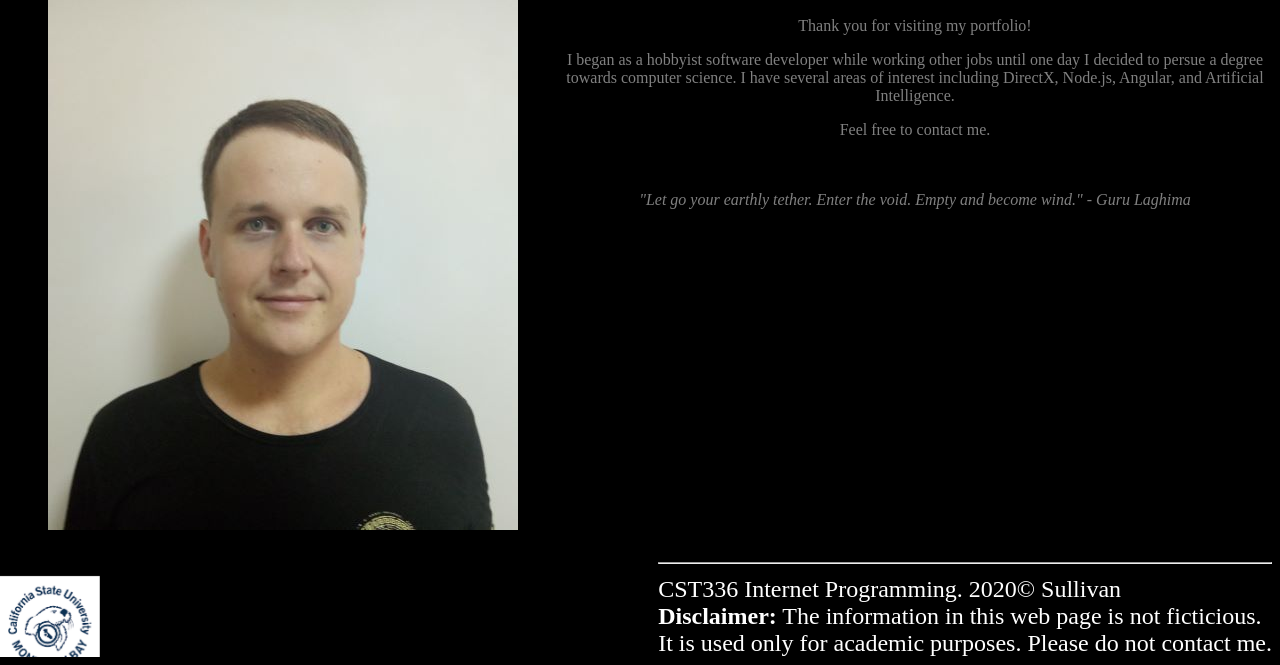
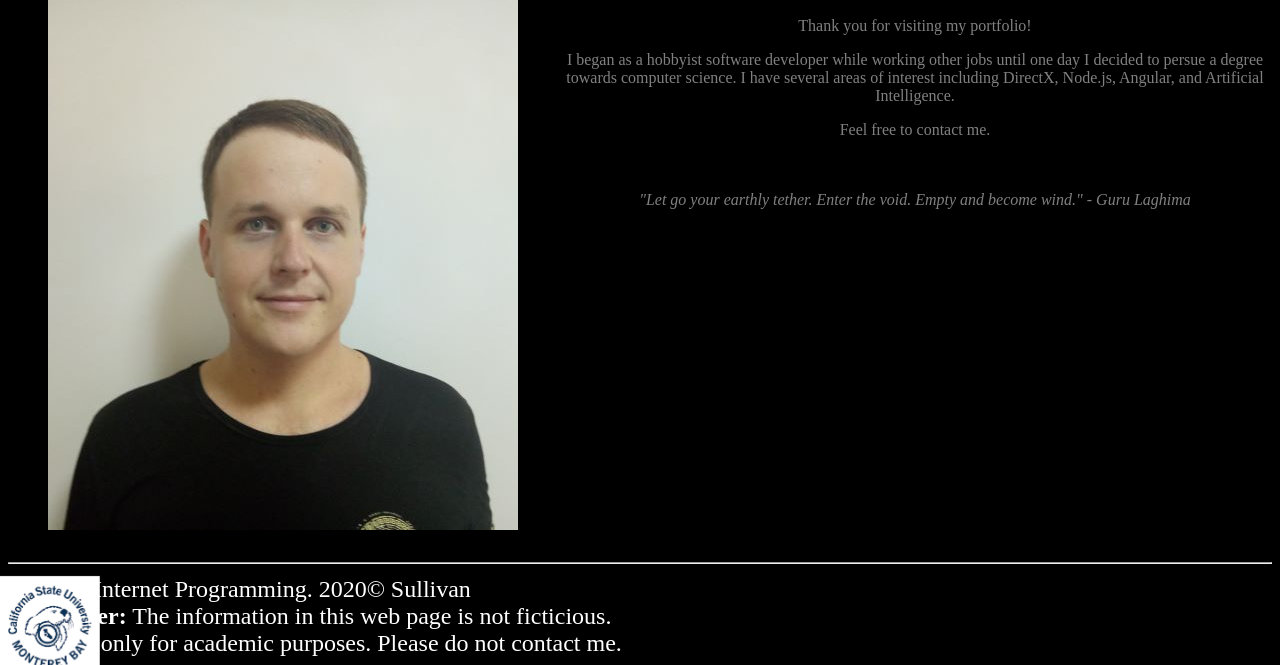
Before and after one commit to dsullivan89/lab1, a PHP site: page / in a window 1280 px wide. Shown: the part 161-826 px from the top of the page. Run offline with PHP 8.4, Linux system fonts and the light colour scheme.

Commit message:
css edit

```diff
--- a/css/styles.css
+++ b/css/styles.css
@@ -10,7 +10,7 @@ header, main, nav {
 footer {
 	font-size: 1.5em;
 	color: white;
-	float: right;
+	float: center;
 }
 
 .current nav a {
```
